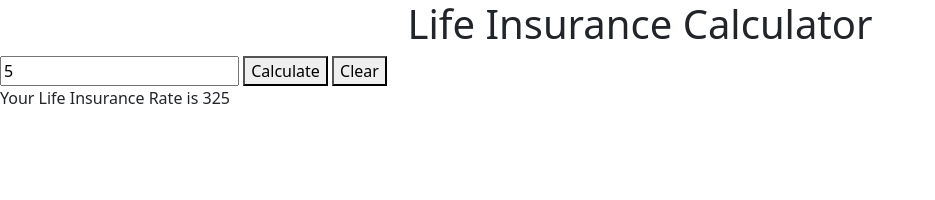
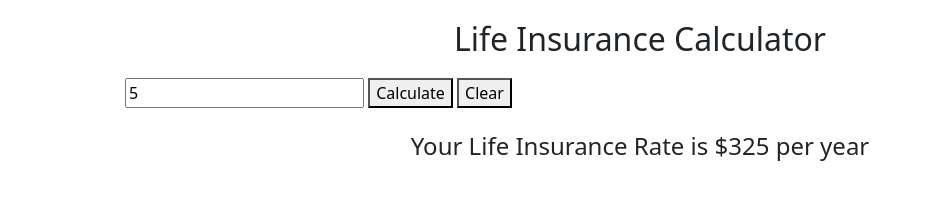
Before and after one commit to REDgar097/LifeInsuranceRate, a plain HTML site: page index.html in a window 1280 px wide. Both pictures are taken after typing "5" into the empty fields and a click on the button "Calculate". Shown: the whole page, without its empty margins (0-935 px from the left). Drawn offline with nearby package versions, Linux system fonts and the light colour scheme.

Commit message:
1 file modified

```diff
--- a/index.html
+++ b/index.html
@@ -15,11 +15,32 @@
 
     <title>Hello, world!</title>
     <script src="https://ajax.googleapis.com/ajax/libs/jquery/3.5.1/jquery.min.js"></script>
+    <style>
+      h1 {
+        display: flex;
+        justify-content: center;
+        font-size: 24pt;
+        margin: 20px;
+      }
+
+      p {
+        display: flex;
+        justify-content: center;
+        margin: 20px;
+        font-style: bold;
+        font-size: 18pt;
+      }
+    </style>
   </head>
 
   <body>
-    <h1 style="text-align: center">Life Insurance Calculator</h1>
-    <input type="number" id="ageNumber" placeholder="Enter your age" />
+    <h1>Life Insurance Calculator</h1>
+    <input
+      type="number"
+      id="ageNumber"
+      placeholder="Enter your age"
+      style="margin-left: 125px"
+    />
     <button id="calcButton">Calculate</button>
     <button id="clearButton">Clear</button>
 
@@ -40,7 +61,9 @@
           let age = $('#ageNumber').val();
           let result = 5 * age + 300;
           $('#rateDisplay')
-            .text('Your Life Insurance Rate is ' + Number(result))
+            .text(
+              'Your Life Insurance Rate is $' + Number(result) + ' per year'
+            )
             .fadeIn(1000);
         });
         $('#clearButton').click(function () {
```
